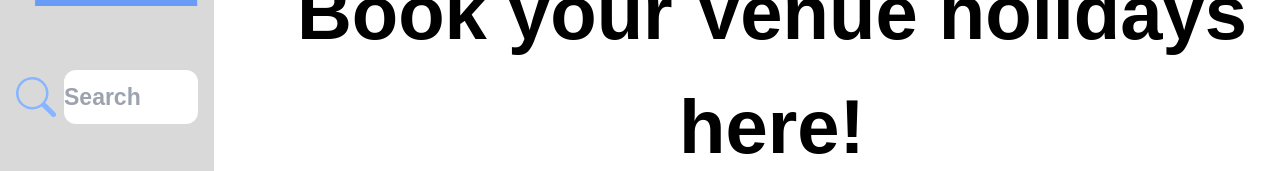
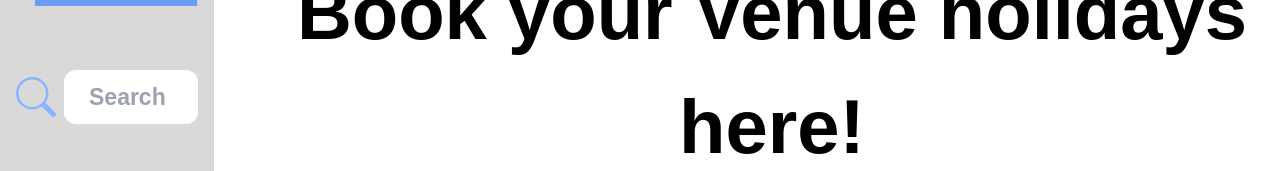
Before and after one commit to Fariaddd/fronted-exam, a React (Create React App) app in the folder Exam2_project 3/: page / in a window 1280 px wide. Shown: the part 196-367 px from the top of the page. Built offline with nearby package versions, Linux system fonts and the light colour scheme; no server answers; sample sign-in values are in the browser's storage.

Commit message:
Updated navBar
Updated navBar

```diff
--- a/Exam2_project 3/src/Components/Shared/SideBar.js
+++ b/Exam2_project 3/src/Components/Shared/SideBar.js
@@ -86,7 +86,7 @@ const SideBar = ({ handleSearch }) => {
                   <BsSearch />
                 </span>
                 <input
-                  className="bg-white w-[134px] h-[54px] justify-center items-center text-[23px] font-bold rounded-[12px] hidden pl- lg:block"
+                  className="bg-white w-[134px] h-[54px] justify-center p-[25px] items-center text-[23px] font-bold rounded-[12px] hidden pl- lg:block"
                   placeholder="Search"
                   onChange={handleSearch}
                 />
--- a/Exam2_project 3/src/Pages/HomeIndex.js
+++ b/Exam2_project 3/src/Pages/HomeIndex.js
@@ -10,7 +10,7 @@ const HomeIndex = ({
   venues,
 }) => {
   return (
-    <div className="w-[100%]">
+    <div className="w-[100%]  container m-auto ">
       <h1 className="font-bold text-[32px] lg:text-[76px] text-center lg:py-[2rem] hidden lg:block">
         Book your Venue holidays here!
       </h1>
```
